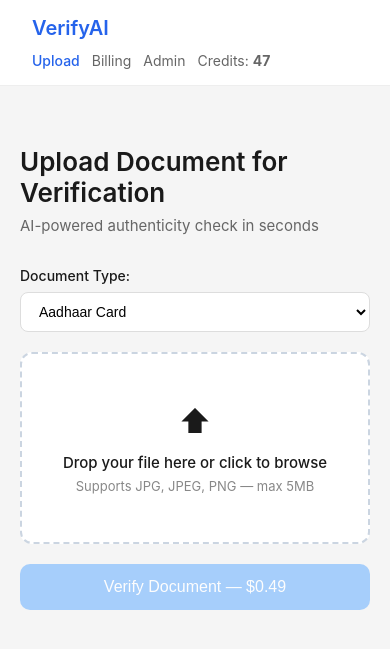
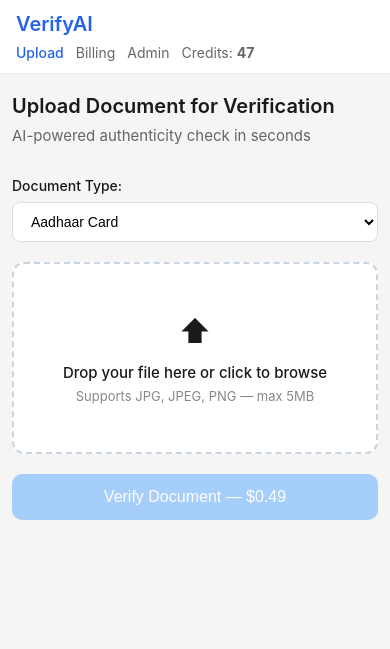
Before and after one commit to Chitranii/VerifyAI, a Flask app: page / in a window 390 px wide. Shown: the top 649 px of the page. Run offline with Flask 3, Linux system fonts and the light colour scheme; data comes from the database, SQL or seed files in the repository.

Commit message:
Fix mobile compatibility

```diff
--- a/app.py
+++ b/app.py
@@ -465,6 +465,15 @@ def verify():
     if file_ext not in ALLOWED_EXTENSIONS:
         return jsonify({"error": "Invalid file type. Only JPG, PNG, PDF allowed."}), 400
 
+    # Check file size — max 900KB for OCR.space free tier
+    file.seek(0, 2)  # seek to end
+    file_size = file.tell()
+    file.seek(0)     # seek back to start
+    if file_size > 900 * 1024:
+        return jsonify({
+            "error": "File too large! Please upload an image under 900KB. On phone, take a screenshot of the document instead of a direct photo."
+        }), 400
+
     safe_filename = re.sub(r'[^a-zA-Z0-9._-]', '_', file.filename)
     filepath = os.path.join(UPLOAD_FOLDER, safe_filename)
     file.save(filepath)
--- a/static/script.js
+++ b/static/script.js
@@ -1,8 +1,8 @@
 const uploadZone = document.getElementById('uploadZone');
-const fileInput = document.getElementById('fileInput');
-const fileInfo = document.getElementById('fileInfo');
-const fileName = document.getElementById('fileName');
-const verifyBtn = document.getElementById('verifyBtn');
+const fileInput  = document.getElementById('fileInput');
+const fileInfo   = document.getElementById('fileInfo');
+const fileName   = document.getElementById('fileName');
+const verifyBtn  = document.getElementById('verifyBtn');
 const uploadForm = document.getElementById('uploadForm');
 
 // Click upload zone
@@ -12,21 +12,13 @@ uploadZone.addEventListener('click', () => {
 
 // File selected
 fileInput.addEventListener('change', () => {
-
     if (fileInput.files.length > 0) {
-
         const file = fileInput.files[0];
-
-        // Max 5MB validation
-        if (file.size > 5 * 1024 * 1024) {
-
-            alert('File size exceeds 5MB limit.');
-
+        if (file.size > 900 * 1024) {
+            alert('File too large! Please upload under 900KB.\nTip: Take a screenshot of the document instead of a direct photo.');
             removeFile();
-
             return;
         }
-
         showFile(file);
     }
 });
@@ -44,102 +36,74 @@ uploadZone.addEventListener('dragleave', () => {
 
 // Drop file
 uploadZone.addEventListener('drop', (e) => {
-
     e.preventDefault();
-
     uploadZone.classList.remove('dragover');
-
     const file = e.dataTransfer.files[0];
-
     if (file) {
-
-        // Max 5MB validation
-        if (file.size > 5 * 1024 * 1024) {
-
-            alert('File size exceeds 5MB limit.');
-
+        if (file.size > 900 * 1024) {
+            alert('File too large! Please upload under 900KB.');
             return;
         }
-
         fileInput.files = e.dataTransfer.files;
-
         showFile(file);
     }
 });
 
 // Show selected file
 function showFile(file) {
-
-    fileName.textContent = '📄 ' + file.name;
-
-    fileInfo.style.display = 'flex';
-
-    verifyBtn.disabled = false;
+    fileName.textContent    = '📄 ' + file.name;
+    fileInfo.style.display  = 'flex';
+    verifyBtn.disabled      = false;
 }
 
 // Remove file
 function removeFile() {
-
-    fileInput.value = '';
-
-    fileInfo.style.display = 'none';
-
-    verifyBtn.disabled = true;
+    fileInput.value         = '';
+    fileInfo.style.display  = 'none';
+    verifyBtn.disabled      = true;
 }
 
 // Form submit
 uploadForm.addEventListener('submit', async (e) => {
-
     e.preventDefault();
 
     if (!fileInput.files.length) {
-
         alert('Please select a file.');
-
         return;
     }
 
     verifyBtn.textContent = 'Analysing document...';
-
-    verifyBtn.disabled = true;
+    verifyBtn.disabled    = true;
 
     const formData = new FormData(uploadForm);
 
     try {
-
         const response = await fetch('/verify', {
             method: 'POST',
-            body: formData
+            body:   formData
         });
 
         const result = await response.json();
 
         if (result.success) {
-
-            localStorage.setItem(
-                'verifyResult',
-                JSON.stringify(result)
-            );
-
+            // Save with fallback for mobile browsers
+            try {
+                localStorage.setItem('verifyResult', JSON.stringify(result));
+            } catch(e) {
+                sessionStorage.setItem('verifyResult', JSON.stringify(result));
+            }
             window.location.href = '/result';
 
         } else {
-
             alert('Error: ' + result.error);
-
-            verifyBtn.textContent = 'Verify Document — $0.49';
-
-            verifyBtn.disabled = false;
+            verifyBtn.textContent = 'Verify Document — ₹40';
+            verifyBtn.disabled    = false;
         }
 
     } catch (error) {
-
         console.error(error);
-
         alert('Upload failed. Please try again.');
-
-        verifyBtn.textContent = 'Verify Document — $0.49';
-
-        verifyBtn.disabled = false;
+        verifyBtn.textContent = 'Verify Document — ₹40';
+        verifyBtn.disabled    = false;
     }
 });
--- a/static/style.css
+++ b/static/style.css
@@ -908,3 +908,33 @@ select:focus {
 .verify-btn:disabled {
     opacity: 0.8;
 }
+
+/* Mobile responsive */
+@media (max-width: 600px) {
+    .container {
+        padding: 0 12px;
+        margin: 20px auto;
+    }
+    .metrics-grid {
+        grid-template-columns: 1fr 1fr;
+    }
+    .plans-grid {
+        grid-template-columns: 1fr;
+    }
+    .checks-grid {
+        grid-template-columns: 1fr;
+    }
+    .navbar {
+        padding: 12px 16px;
+        flex-wrap: wrap;
+        gap: 8px;
+    }
+    .result-footer {
+        flex-direction: column;
+        gap: 10px;
+        align-items: flex-start;
+    }
+    h1 {
+        font-size: 20px;
+    }
+}
```
Also changed, not shown: static/result.js (+34 -84 lines).
